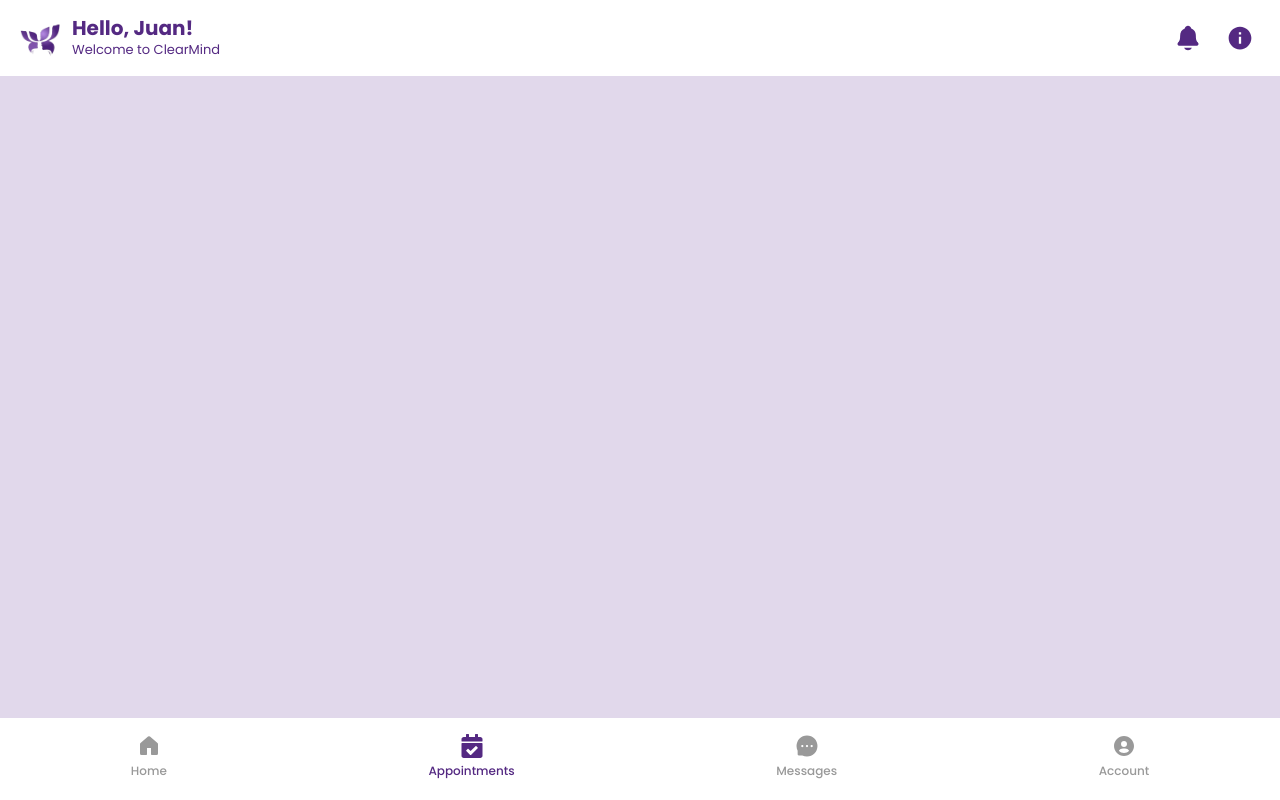
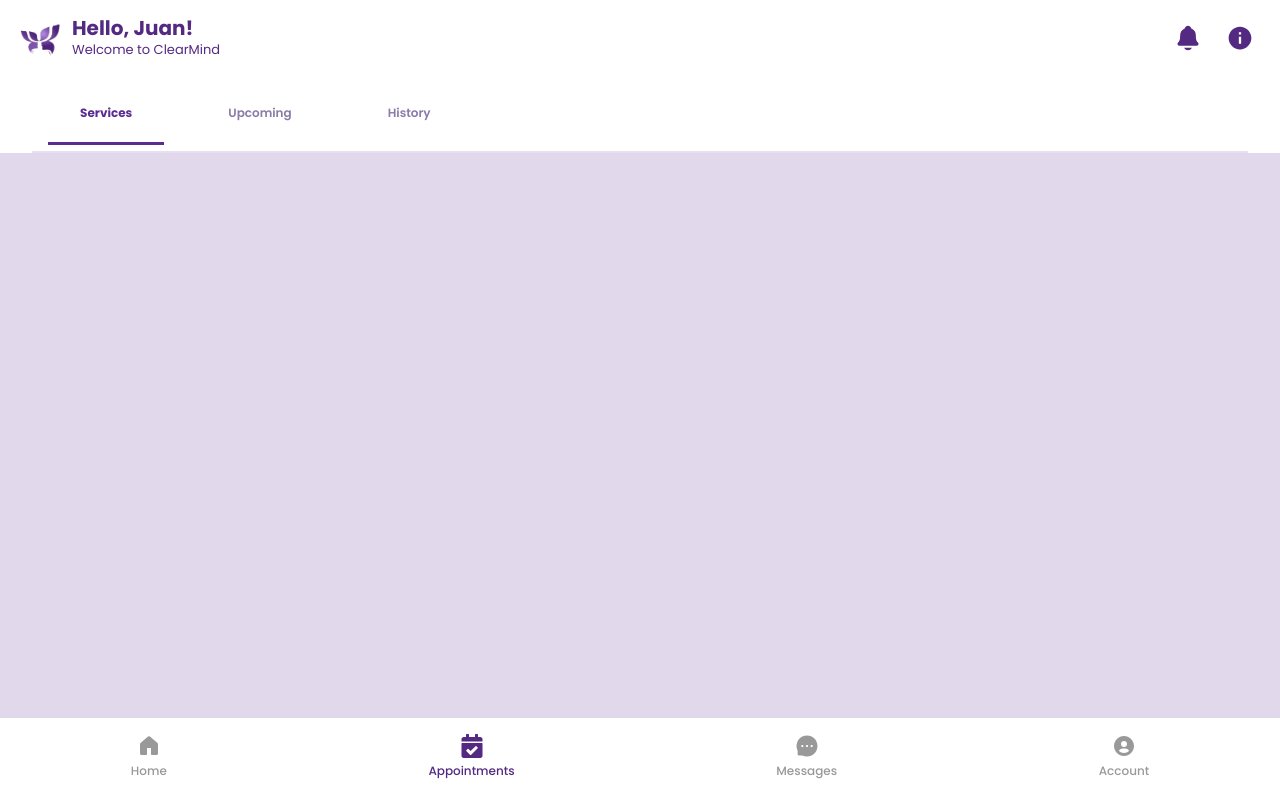
Before and after one commit to miriammulawin/ClearMind, a React (Vite) app in the folder clearmind-frontend/: page /client-appointment in a window 1280 px wide. Built offline with nearby package versions, Linux system fonts and the light colour scheme; what chartjs-plugin-datalabels would draw is missing.

Commit message:
update on appointment

```diff
--- a/clearmind-frontend/src/ClientPages/ClientAppointment.jsx
+++ b/clearmind-frontend/src/ClientPages/ClientAppointment.jsx
@@ -3,12 +3,13 @@ import { Container, Card, Row, Col, Form, Button, Image } from "react-bootstrap"
 import "./ClientStyle/ClientAppointment.css"
 import ClientHeader from "./ClientComponents/ClientHeader";
 import ClientFooter from "./ClientComponents/ClientFooter";
+import ClientAppointmentTab from "./ClientComponents/ClientAppointmentTab";
 
 function ClientAppointment() {
     return (
         <div>
             <ClientHeader />
-
+            <ClientAppointmentTab/ >
             <ClientFooter />
         </div>
     );
--- /dev/null
+++ b/clearmind-frontend/src/ClientPages/ClientComponents/ClientAppointmentTab.jsx
@@ -0,0 +1,43 @@
+import React, { useState } from 'react';
+import { Nav } from 'react-bootstrap';
+import "../ClientStyle/ClientAppointmentTab.css";
+
+const ClientAppointmentTab = () => {
+  const [activeTab, setActiveTab] = useState('services');
+
+  return (
+    <div className="tab-navigation-wrapper">
+      <Nav variant="tabs" className="custom-tabs">
+        <Nav.Item>
+          <Nav.Link
+            eventKey="services"
+            active={activeTab === 'services'}
+            onClick={() => setActiveTab('services')}
+          >
+            Services
+          </Nav.Link>
+        </Nav.Item>
+        <Nav.Item>
+          <Nav.Link
+            eventKey="upcoming"
+            active={activeTab === 'upcoming'}
+            onClick={() => setActiveTab('upcoming')}
+          >
+            Upcoming
+          </Nav.Link>
+        </Nav.Item>
+        <Nav.Item>
+          <Nav.Link
+            eventKey="history"
+            active={activeTab === 'history'}
+            onClick={() => setActiveTab('history')}
+          >
+            History
+          </Nav.Link>
+        </Nav.Item>
+      </Nav>
+    </div>
+  );
+};
+
+export default ClientAppointmentTab;
--- a/clearmind-frontend/src/ClientPages/ClientComponents/ClientFooter.jsx
+++ b/clearmind-frontend/src/ClientPages/ClientComponents/ClientFooter.jsx
@@ -1,6 +1,4 @@
 import { useState } from "react";
-import { Container, Card, Row, Col, Form, Button, Image } from "react-bootstrap";
-
 import { useNavigate, useLocation } from "react-router-dom";
 
 import "../ClientStyle/ClientFooter.css";
--- a/clearmind-frontend/src/ClientPages/ClientComponents/ClientHeader.jsx
+++ b/clearmind-frontend/src/ClientPages/ClientComponents/ClientHeader.jsx
@@ -1,4 +1,4 @@
-import { Container, Card, Row, Col, Form, Button, Image } from "react-bootstrap";
+import { Image } from "react-bootstrap";
 import { IoNotifications } from "react-icons/io5";
 import { IoMdInformationCircle } from "react-icons/io";
 import logo_login_single from "../../assets/CMPS_Img_logo_only.png";
--- a/clearmind-frontend/src/ClientPages/ClientStyle/ClientAppointment.css
+++ b/clearmind-frontend/src/ClientPages/ClientStyle/ClientAppointment.css
@@ -0,0 +1,103 @@
+@import url('https://fonts.googleapis.com/css2?family=Poppins:wght@300;400;500;600;700&display=swap');
+
+/* :root {
+  --primary-purple: #5B2C91;
+  --light-purple: #E8DFF5;
+  --text-secondary: #8B7BA8;
+  --white: #FFFFFF;
+} */
+
+.tab-navigation-wrapper {
+  background: var(--bs-white);
+  /* background: #E8DFF5; */
+  padding: 0 20px;
+  margin-bottom: 0;
+}
+
+/* Custom Tab Styling */
+.custom-tabs {
+  border-bottom: 2px solid #E8DFF5;
+  gap: 0;
+}
+
+.custom-tabs .nav-item {
+  margin-bottom: 0;
+}
+
+.custom-tabs .nav-link {
+  font-family: 'Poppins', sans-serif;
+  font-size: 16px;
+  font-weight: 600;
+  color: #8B7BA8;
+  padding: 16px 24px;
+  border: none;
+  border-bottom: 3px solid transparent;
+  background: transparent;
+  transition: all 0.3s ease;
+  cursor: pointer;
+  margin-bottom: -2px;
+}
+
+.custom-tabs .nav-link:hover {
+  color: #5B2C91;
+  background: transparent;
+  border-color: transparent;
+}
+
+.custom-tabs .nav-link.active {
+  color:#5B2C91;
+  background: transparent;
+  border: none;
+  border-bottom: 3px solid #5B2C91;
+  font-weight: 700;
+}
+
+.custom-tabs .nav-link:focus {
+  outline: none;
+  box-shadow: none;
+}
+
+/* Responsive Styles */
+@media (min-width: 576px) {
+  .tab-navigation-wrapper {
+    padding: 0 24px;
+  }
+
+  .custom-tabs .nav-link {
+    font-size: 17px;
+    padding: 18px 28px;
+  }
+}
+
+@media (min-width: 768px) {
+  .tab-navigation-wrapper {
+    padding: 0 32px;
+    max-width: 768px;
+    margin: 0 auto;
+  }
+
+  .custom-tabs .nav-link {
+    font-size: 18px;
+    padding: 20px 32px;
+  }
+}
+
+@media (min-width: 992px) {
+  .tab-navigation-wrapper {
+    max-width: 100%;
+  }
+}
+
+/* Mobile optimization */
+@media (max-width: 575px) {
+  .custom-tabs .nav-link {
+    padding: 10px 12px;
+    font-size: 15px;
+  }
+}
+
+@media (min-width: 375px) {
+  .custom-tabs .nav-link {
+    font-size: 12px;
+  }
+}
```
Also changed, not shown: clearmind-frontend/src/ClientPages/ClientStyle/ClientAppointmentTab.css (added).
